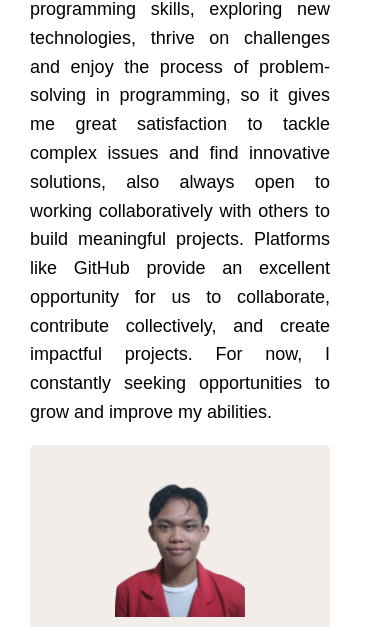
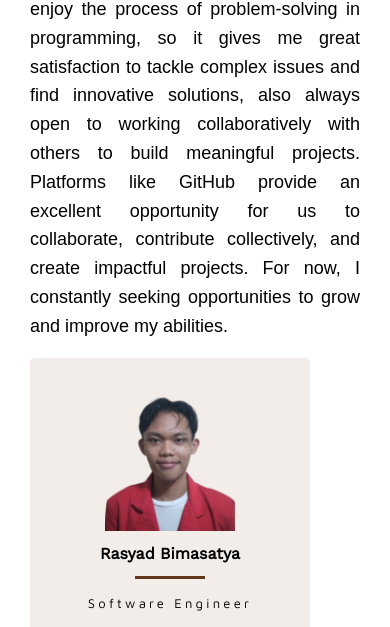
Before and after one commit to RasyadBima15/RasyadBima15.github.io, a plain HTML site: page index.html in a window 390 px wide. Shown: the part 1155-1782 px from the top of the page. Drawn offline with nearby package versions, Linux system fonts and the light colour scheme; a web font is replaced by a local one.

Commit message:
fix positioning

```diff
--- a/assets/styles/style.css
+++ b/assets/styles/style.css
@@ -67,9 +67,9 @@ main #about {
 }
 
 main #about .about-content {
-    padding: 0px 0px 0px 60px;
+    padding: 0px 0px 0px 50px;
     text-align: justify;
-    margin-right: 50px;
+    padding-right: 50px;
 }
 
 main #about .about-content h1 {
@@ -85,7 +85,7 @@ main #about .about-content p {
 }
 
 main #about aside {
-    margin-right: 50px;
+    padding-right: 50px;
 }
 
 main #about aside .card {
@@ -354,10 +354,17 @@ aside .card .social-media ul li a {
         width: 100vw;
     }
 
-    main #about {
+    main div#about {
         flex-direction: column;
-        margin-left: 20px;
+        margin-left: 30px;
+        margin-right: 30px;
         gap: 0;
+        padding-right: 0;
+        padding-left: 0;
+    }
+
+    main #about aside {
+        margin-right: 0;
     }
 
     main #about aside .card {
@@ -366,10 +373,6 @@ aside .card .social-media ul li a {
 
     main #about aside .card .social-media {
         box-shadow: -0.5px 0.5px 0.5px rgba(0, 0, 0, 0.2);
-    }
-
-    main #about {
-        padding : 0px 10px 0px 10px;
     }
 
     main #about .about-content {
```
